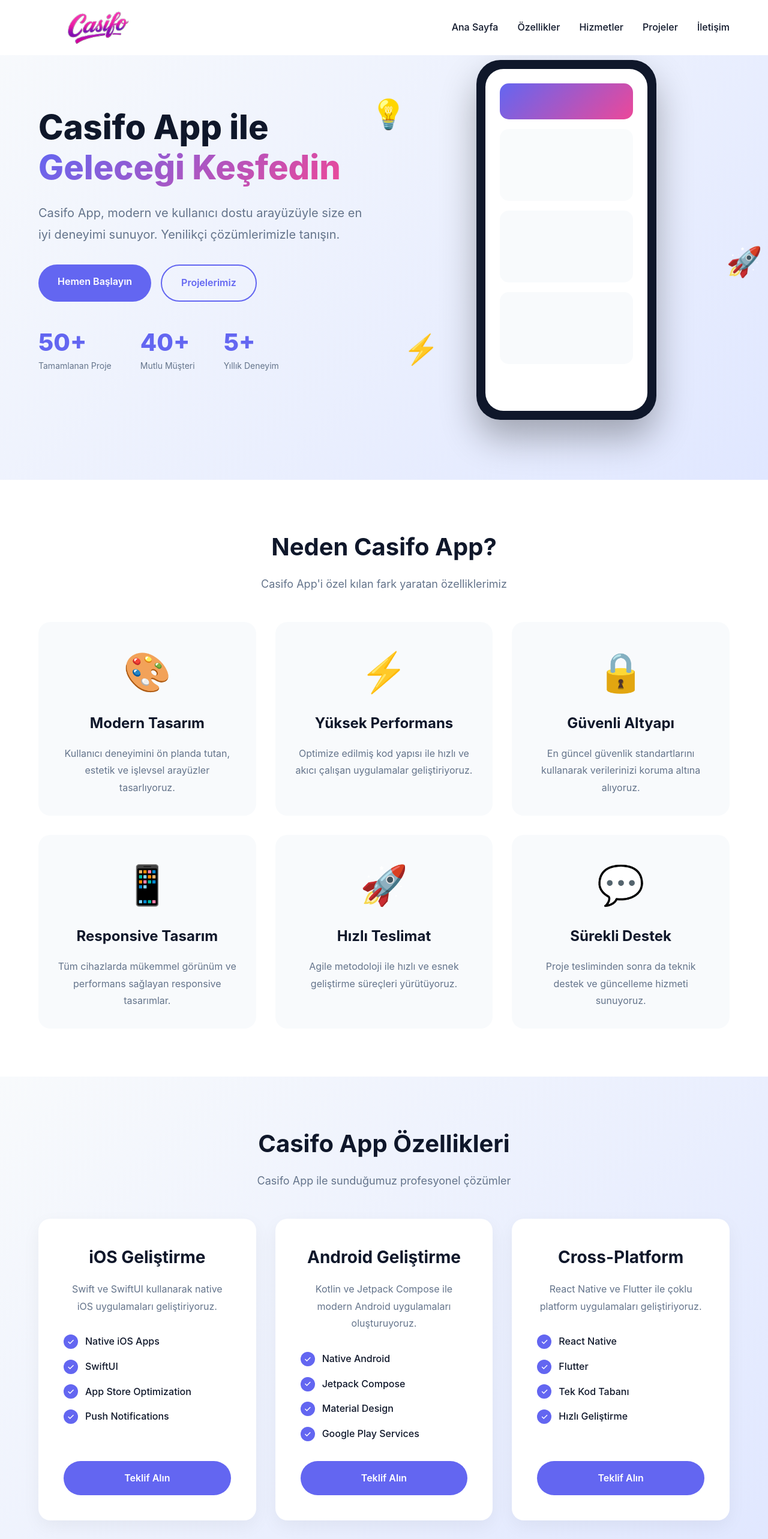
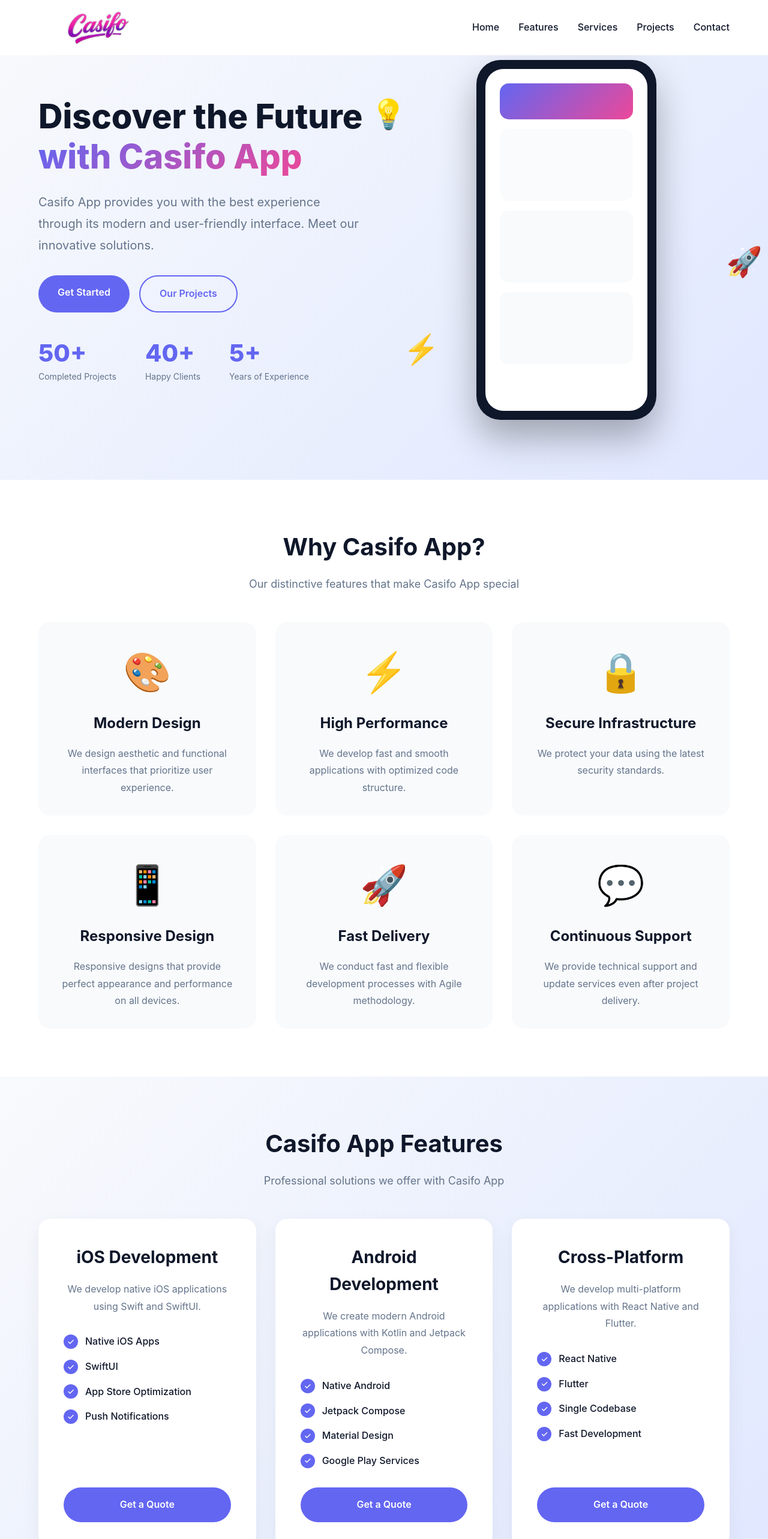
Before and after one commit to Tomkaya/appweb, a React (Vite) app: page / in a window 1280 px wide. Shown: the top 2566 px of the page at 60% size. Built offline with nearby package versions, Linux system fonts and the light colour scheme.

Commit message:
Translate entire site to English

```diff
--- a/index.html
+++ b/index.html
@@ -1,11 +1,11 @@
 <!doctype html>
-<html lang="tr">
+<html lang="en">
   <head>
     <meta charset="UTF-8" />
     <link rel="icon" type="image/svg+xml" href="/vite.svg" />
     <meta name="viewport" content="width=device-width, initial-scale=1.0" />
-    <meta name="description" content="Casifo App - Modern ve kullanıcı dostu uygulama çözümleri" />
-    <title>Casifo App - Yenilikçi Uygulama Platformu</title>
+    <meta name="description" content="Casifo App - Modern and user-friendly application solutions" />
+    <title>Casifo App - Innovative Application Platform</title>
   </head>
   <body>
     <div id="root"></div>
--- a/src/components/Features.tsx
+++ b/src/components/Features.tsx
@@ -4,33 +4,33 @@ const Features = () => {
   const features = [
     {
       icon: '🎨',
-      title: 'Modern Tasarım',
-      description: 'Kullanıcı deneyimini ön planda tutan, estetik ve işlevsel arayüzler tasarlıyoruz.'
+      title: 'Modern Design',
+      description: 'We design aesthetic and functional interfaces that prioritize user experience.'
     },
     {
       icon: '⚡',
-      title: 'Yüksek Performans',
-      description: 'Optimize edilmiş kod yapısı ile hızlı ve akıcı çalışan uygulamalar geliştiriyoruz.'
+      title: 'High Performance',
+      description: 'We develop fast and smooth applications with optimized code structure.'
     },
     {
       icon: '🔒',
-      title: 'Güvenli Altyapı',
-      description: 'En güncel güvenlik standartlarını kullanarak verilerinizi koruma altına alıyoruz.'
+      title: 'Secure Infrastructure',
+      description: 'We protect your data using the latest security standards.'
     },
     {
       icon: '📱',
-      title: 'Responsive Tasarım',
-      description: 'Tüm cihazlarda mükemmel görünüm ve performans sağlayan responsive tasarımlar.'
+      title: 'Responsive Design',
+      description: 'Responsive designs that provide perfect appearance and performance on all devices.'
     },
     {
       icon: '🚀',
-      title: 'Hızlı Teslimat',
-      description: 'Agile metodoloji ile hızlı ve esnek geliştirme süreçleri yürütüyoruz.'
+      title: 'Fast Delivery',
+      description: 'We conduct fast and flexible development processes with Agile methodology.'
     },
     {
       icon: '💬',
-      title: 'Sürekli Destek',
-      description: 'Proje tesliminden sonra da teknik destek ve güncelleme hizmeti sunuyoruz.'
+      title: 'Continuous Support',
+      description: 'We provide technical support and update services even after project delivery.'
     }
   ]
 
@@ -38,8 +38,8 @@ const Features = () => {
     <section id="features" className="features">
       <div className="container">
         <div className="section-title">
-          <h2>Neden Casifo App?</h2>
-          <p>Casifo App'i özel kılan fark yaratan özelliklerimiz</p>
+          <h2>Why Casifo App?</h2>
+          <p>Our distinctive features that make Casifo App special</p>
         </div>
         <div className="features-grid">
           {features.map((feature, index) => (
--- a/src/components/Footer.tsx
+++ b/src/components/Footer.tsx
@@ -6,22 +6,22 @@ const Footer = () => {
 
   const footerLinks = {
     company: [
-      { label: 'Hakkımızda', href: '#hero' },
-      { label: 'Hizmetler', href: '#services' },
-      { label: 'Projeler', href: '#projects' },
-      { label: 'İletişim', href: '#contact' }
+      { label: 'About Us', href: '#hero' },
+      { label: 'Services', href: '#services' },
+      { label: 'Projects', href: '#projects' },
+      { label: 'Contact', href: '#contact' }
     ],
     services: [
-      { label: 'iOS Geliştirme', href: '#services' },
-      { label: 'Android Geliştirme', href: '#services' },
+      { label: 'iOS Development', href: '#services' },
+      { label: 'Android Development', href: '#services' },
       { label: 'Cross-Platform', href: '#services' },
-      { label: 'UI/UX Tasarım', href: '#services' }
+      { label: 'UI/UX Design', href: '#services' }
     ],
     legal: [
-      { label: 'Gizlilik Politikası', href: '#' },
-      { label: 'Kullanım Koşulları', href: '#' },
-      { label: 'KVKK', href: '#' },
-      { label: 'Çerez Politikası', href: '#' }
+      { label: 'Privacy Policy', href: '#' },
+      { label: 'Terms of Use', href: '#' },
+      { label: 'GDPR', href: '#' },
+      { label: 'Cookie Policy', href: '#' }
     ]
   }
 
@@ -35,8 +35,8 @@ const Footer = () => {
               <span className="logo-text">Casifo App</span>
             </div>
             <p className="footer-description">
-              Casifo App, modern ve kullanıcı dostu çözümler sunan yenilikçi bir platform.
-              Sizin için en iyi deneyimi yaratıyoruz.
+              Casifo App is an innovative platform offering modern and user-friendly solutions.
+              We create the best experience for you.
             </p>
             <div className="footer-social">
               <a href="#" className="footer-social-link">💼</a>
@@ -47,7 +47,7 @@ const Footer = () => {
           </div>
 
           <div className="footer-column">
-            <h4 className="footer-title">Şirket</h4>
+            <h4 className="footer-title">Company</h4>
             <ul className="footer-links">
               {footerLinks.company.map((link, index) => (
                 <li key={index}>
@@ -58,7 +58,7 @@ const Footer = () => {
           </div>
 
           <div className="footer-column">
-            <h4 className="footer-title">Hizmetler</h4>
+            <h4 className="footer-title">Services</h4>
             <ul className="footer-links">
               {footerLinks.services.map((link, index) => (
                 <li key={index}>
@@ -69,7 +69,7 @@ const Footer = () => {
           </div>
 
           <div className="footer-column">
-            <h4 className="footer-title">Yasal</h4>
+            <h4 className="footer-title">Legal</h4>
             <ul className="footer-links">
               {footerLinks.legal.map((link, index) => (
                 <li key={index}>
@@ -81,7 +81,7 @@ const Footer = () => {
         </div>
 
         <div className="footer-bottom">
-          <p>&copy; {currentYear} Casifo App. Tüm hakları saklıdır.</p>
+          <p>&copy; {currentYear} Casifo App. All rights reserved.</p>
         </div>
       </div>
     </footer>
--- a/src/components/Header.tsx
+++ b/src/components/Header.tsx
@@ -20,11 +20,11 @@ const Header = ({ mobileMenuOpen, setMobileMenuOpen }: HeaderProps) => {
   }, [])
 
   const menuItems = [
-    { label: 'Ana Sayfa', href: '#hero' },
-    { label: 'Özellikler', href: '#features' },
-    { label: 'Hizmetler', href: '#services' },
-    { label: 'Projeler', href: '#projects' },
-    { label: 'İletişim', href: '#contact' },
+    { label: 'Home', href: '#hero' },
+    { label: 'Features', href: '#features' },
+    { label: 'Services', href: '#services' },
+    { label: 'Projects', href: '#projects' },
+    { label: 'Contact', href: '#contact' },
   ]
 
   const handleMenuClick = () => {
--- a/src/components/Hero.tsx
+++ b/src/components/Hero.tsx
@@ -7,33 +7,33 @@ const Hero = () => {
         <div className="hero-content">
           <div className="hero-text">
             <h1 className="hero-title">
-              Casifo App ile
-              <span className="gradient-text"> Geleceği Keşfedin</span>
+              Discover the Future
+              <span className="gradient-text"> with Casifo App</span>
             </h1>
             <p className="hero-description">
-              Casifo App, modern ve kullanıcı dostu arayüzüyle size en iyi deneyimi sunuyor.
-              Yenilikçi çözümlerimizle tanışın.
+              Casifo App provides you with the best experience through its modern and user-friendly interface.
+              Meet our innovative solutions.
             </p>
             <div className="hero-buttons">
               <a href="#contact" className="btn btn-primary">
-                Hemen Başlayın
+                Get Started
               </a>
               <a href="#projects" className="btn btn-secondary">
-                Projelerimiz
+                Our Projects
               </a>
             </div>
             <div className="hero-stats">
               <div className="stat">
                 <div className="stat-number">50+</div>
-                <div className="stat-label">Tamamlanan Proje</div>
+                <div className="stat-label">Completed Projects</div>
               </div>
               <div className="stat">
                 <div className="stat-number">40+</div>
-                <div className="stat-label">Mutlu Müşteri</div>
+                <div className="stat-label">Happy Clients</div>
               </div>
               <div className="stat">
                 <div className="stat-number">5+</div>
-                <div className="stat-label">Yıllık Deneyim</div>
+                <div className="stat-label">Years of Experience</div>
               </div>
             </div>
           </div>
--- a/src/components/Projects.tsx
+++ b/src/components/Projects.tsx
@@ -3,39 +3,39 @@ import './Projects.css'
 const Projects = () => {
   const projects = [
     {
-      title: 'E-Ticaret Uygulaması',
+      title: 'E-Commerce Application',
       category: 'React Native',
-      description: 'Kullanıcı dostu arayüzü ve güvenli ödeme sistemiyle tam özellikli e-ticaret platformu.',
+      description: 'Full-featured e-commerce platform with user-friendly interface and secure payment system.',
       tags: ['React Native', 'TypeScript', 'Redux', 'Payment Integration']
     },
     {
-      title: 'Fitness & Sağlık',
+      title: 'Fitness & Health',
       category: 'iOS',
-      description: 'Kişiselleştirilmiş antrenman programları ve beslenme takibi sunan sağlık uygulaması.',
+      description: 'Health application offering personalized workout programs and nutrition tracking.',
       tags: ['SwiftUI', 'HealthKit', 'CoreData', 'Push Notifications']
     },
     {
-      title: 'Sosyal Medya Platformu',
+      title: 'Social Media Platform',
       category: 'Android',
-      description: 'Gerçek zamanlı mesajlaşma ve içerik paylaşımı özellikleriyle sosyal ağ uygulaması.',
+      description: 'Social network application with real-time messaging and content sharing features.',
       tags: ['Kotlin', 'Jetpack Compose', 'Firebase', 'Real-time']
     },
     {
-      title: 'Finans Yönetimi',
+      title: 'Financial Management',
       category: 'Flutter',
-      description: 'Gelir-gider takibi, bütçe planlama ve yatırım analizi sunan finansal yönetim aracı.',
+      description: 'Financial management tool offering income-expense tracking, budget planning, and investment analysis.',
       tags: ['Flutter', 'Dart', 'Charts', 'Encryption']
     },
     {
-      title: 'Eğitim Platformu',
+      title: 'Education Platform',
       category: 'React Native',
-      description: 'Video dersler, quiz sistemi ve ilerleme takibi ile interaktif öğrenme platformu.',
+      description: 'Interactive learning platform with video lessons, quiz system, and progress tracking.',
       tags: ['React Native', 'Video Streaming', 'Gamification', 'Analytics']
     },
     {
-      title: 'Rezervasyon Sistemi',
+      title: 'Reservation System',
       category: 'iOS & Android',
-      description: 'Restoran, otel ve etkinlik rezervasyonları için kapsamlı rezervasyon yönetim sistemi.',
+      description: 'Comprehensive reservation management system for restaurant, hotel, and event bookings.',
       tags: ['Cross-platform', 'Booking System', 'Maps', 'Notifications']
     }
   ]
@@ -44,8 +44,8 @@ const Projects = () => {
     <section id="projects" className="projects">
       <div className="container">
         <div className="section-title">
-          <h2>Casifo App Projeleri</h2>
-          <p>Casifo App ile gerçekleştirdiğimiz başarılı projeler</p>
+          <h2>Casifo App Projects</h2>
+          <p>Successful projects we have accomplished with Casifo App</p>
         </div>
         <div className="projects-grid">
           {projects.map((project, index) => (
--- a/src/components/Services.tsx
+++ b/src/components/Services.tsx
@@ -3,19 +3,19 @@ import './Services.css'
 const Services = () => {
   const services = [
     {
-      title: 'iOS Geliştirme',
-      description: 'Swift ve SwiftUI kullanarak native iOS uygulamaları geliştiriyoruz.',
+      title: 'iOS Development',
+      description: 'We develop native iOS applications using Swift and SwiftUI.',
       features: ['Native iOS Apps', 'SwiftUI', 'App Store Optimization', 'Push Notifications']
     },
     {
-      title: 'Android Geliştirme',
-      description: 'Kotlin ve Jetpack Compose ile modern Android uygulamaları oluşturuyoruz.',
+      title: 'Android Development',
+      description: 'We create modern Android applications with Kotlin and Jetpack Compose.',
       features: ['Native Android', 'Jetpack Compose', 'Material Design', 'Google Play Services']
     },
     {
       title: 'Cross-Platform',
-      description: 'React Native ve Flutter ile çoklu platform uygulamaları geliştiriyoruz.',
-      features: ['React Native', 'Flutter', 'Tek Kod Tabanı', 'Hızlı Geliştirme']
+      description: 'We develop multi-platform applications with React Native and Flutter.',
+      features: ['React Native', 'Flutter', 'Single Codebase', 'Fast Development']
     }
   ]
 
@@ -23,8 +23,8 @@ const Services = () => {
     <section id="services" className="services">
       <div className="container">
         <div className="section-title">
-          <h2>Casifo App Özellikleri</h2>
-          <p>Casifo App ile sunduğumuz profesyonel çözümler</p>
+          <h2>Casifo App Features</h2>
+          <p>Professional solutions we offer with Casifo App</p>
         </div>
         <div className="services-grid">
           {services.map((service, index) => (
@@ -42,7 +42,7 @@ const Services = () => {
                 ))}
               </ul>
               <a href="#contact" className="service-btn">
-                Teklif Alın
+                Get a Quote
               </a>
             </div>
           ))}
```
Also changed, not shown: src/components/Contact.tsx (+15 -16 lines).
